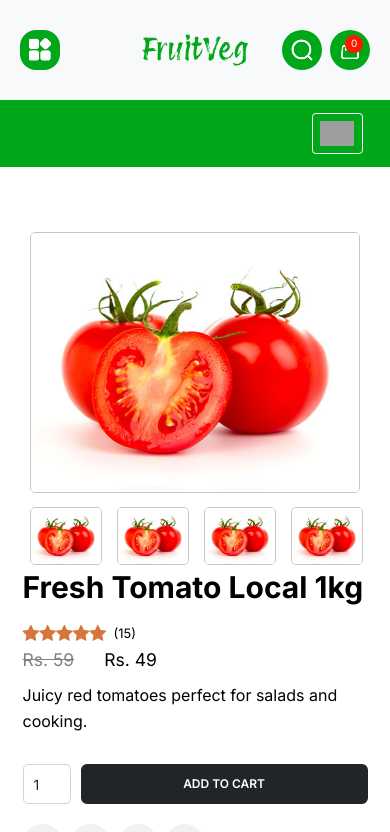
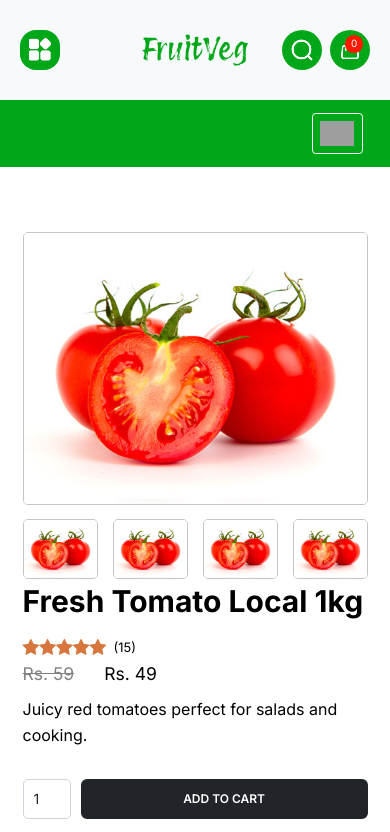
Before and after one commit to souravgituser/FruitVeg, a React (Vite) app: page /product/001 in a window 390 px wide. Shown: the top 832 px of the page. Built offline with nearby package versions, Linux system fonts and the light colour scheme; grey boxes are pictures that could not be loaded.

Commit message:
Bug Fixed

```diff
--- a/src/assets/css/custom-inner.css
+++ b/src/assets/css/custom-inner.css
@@ -1384,6 +1384,10 @@
 	.thankSection {
 		background-image: none;
 	}
+	.sliderCol {
+		padding-left: 0;
+		padding-right: 0;
+	}
 }
 
 @media (max-width: 640px) {
```
